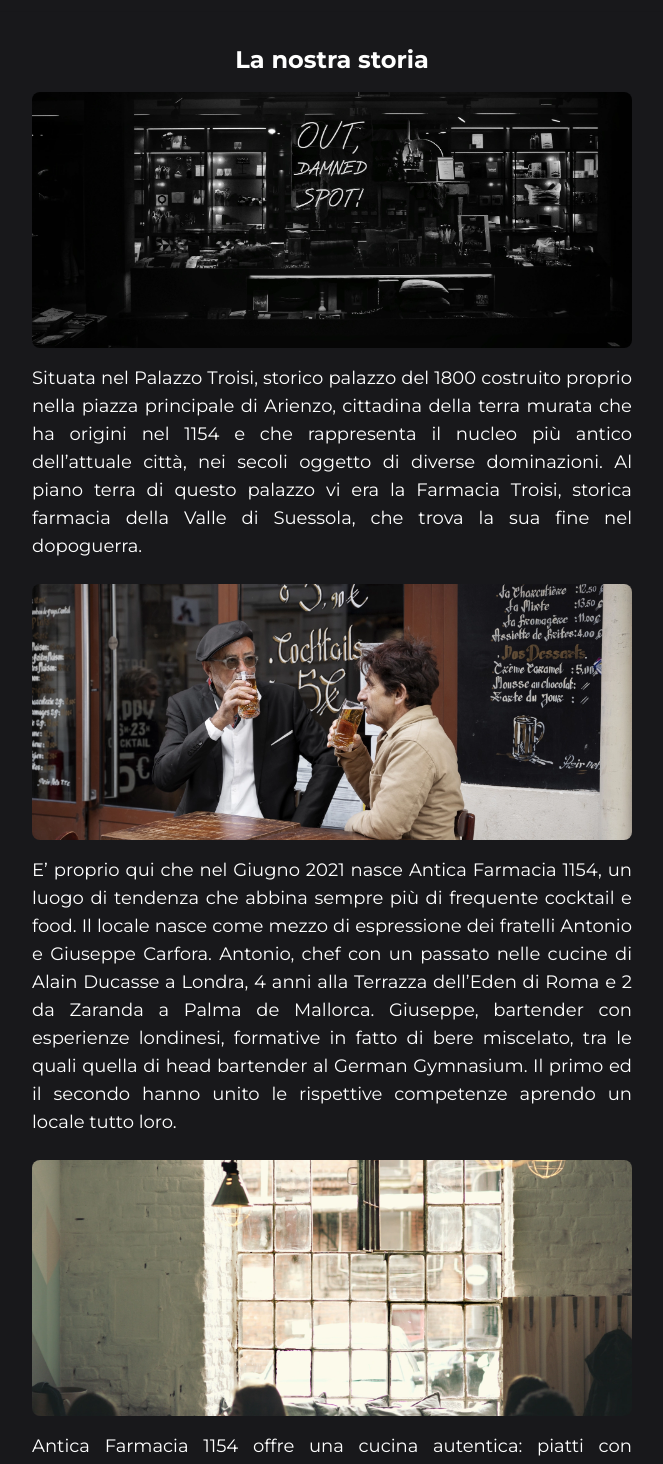
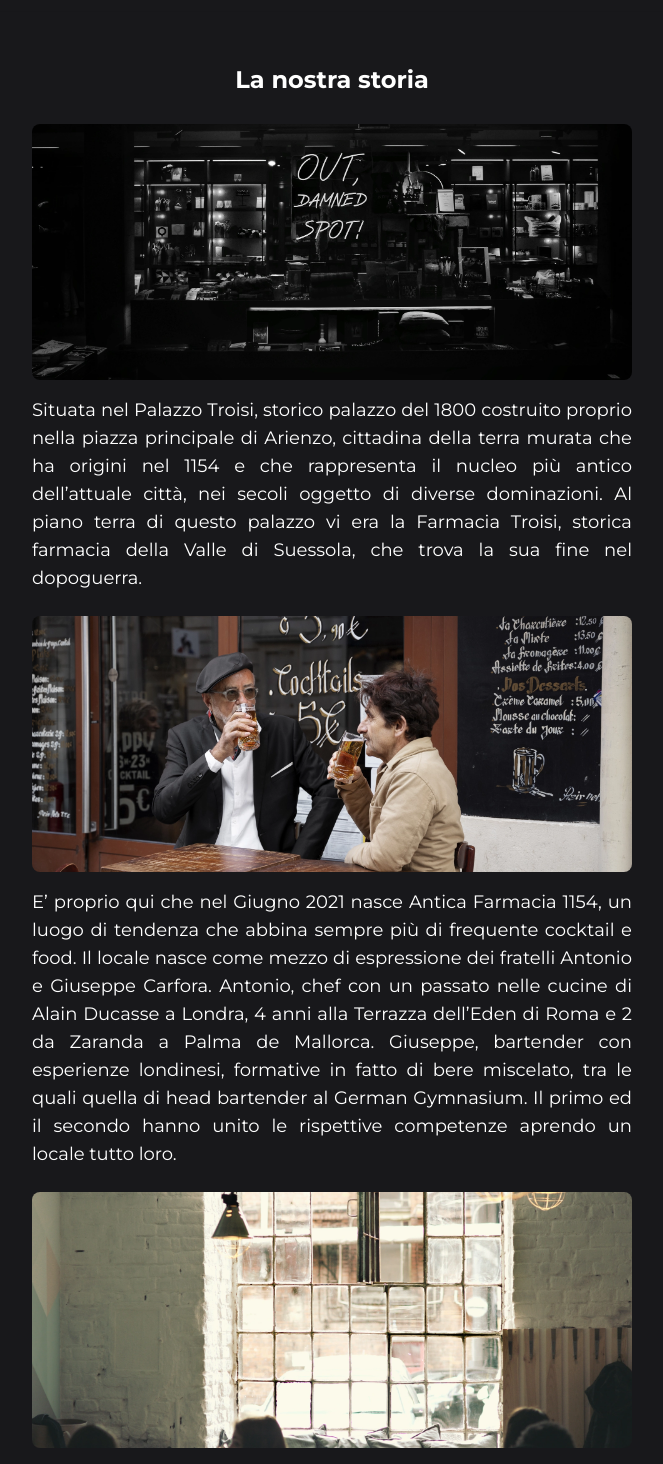
Before and after one commit to Pasqualecannavacciuolo/restaurant-template-1, a React (Vite) app: page /storia in a window 1280 px wide. Shown: the part 44-1508 px from the top of the page, without its empty margins (308-971 px from the left). Built offline with nearby package versions, Linux system fonts and the light colour scheme.

Commit message:
Aggiunta animazione pagina storia

```diff
--- a/src/Storia.tsx
+++ b/src/Storia.tsx
@@ -2,6 +2,7 @@ import { Helmet } from "react-helmet";
 import top_image from "./assets/storia/1.webp";
 import center_image from "./assets/storia/2.webp";
 import bottom_image from "./assets/storia/3.webp";
+import { motion } from "framer-motion";
 
 const Storia = () => {
   return (
@@ -28,47 +29,85 @@ const Storia = () => {
         <meta property="og:type" content="website" />
         <meta property="og:site_name" content="Antica Farmacia 1154" />
       </Helmet>
-      <main className="p-8 rounded-lg shadow-md w-full max-w-4xl">
+      <motion.main
+        initial={{ opacity: 0 }}
+        animate={{ opacity: 1 }}
+        transition={{ delay: 0.2, duration: 0.5 }}
+        className="p-8 rounded-lg shadow-md w-full max-w-4xl"
+      >
         <section>
+          <motion.div
+            initial={{ opacity: 0 }}
+            animate={{ opacity: 1 }}
+            transition={{ delay: 0.2, duration: 0.5 }}
+            className="text-white text-center text-3xl mb-7 mt-5 page-title subpixel-antialiased"
+          >
             <h1 className="text-2xl font-bold mb-4 text-center text-white page-title">
               La nostra storia
             </h1>
-
+          </motion.div>
           <div className="mb-6 text-center">
+            <motion.div
+              initial={{ opacity: 0, x: 500, y: 0 }}
+              animate={{ opacity: 1, x: 0, y: 0 }}
+              transition={{ delay: 0.6, duration: 0.6 }}
+              className="w-16 h-16 lg:w-full lg:h-full flex items-center justify-center"
+            >
               <img
                 src={top_image}
                 alt="Palazzo Troisi"
                 className="w-full h-64 object-cover rounded-lg mb-4 mx-auto"
                 style={{ maxWidth: "600px" }}
               />
+            </motion.div>
+            <motion.div
+              initial={{ opacity: 0, x: -500, y: 0 }}
+              animate={{ opacity: 1, x: 0, y: 0 }}
+              transition={{ delay: 0.6, duration: 0.6 }}
+              className="w-16 h-16 lg:w-full lg:h-full flex items-center justify-center"
+            >
               <p
                 className="text-white text-lg mx-auto about-description text-justify"
                 style={{ maxWidth: "600px" }}
               >
                 Situata nel Palazzo Troisi, storico palazzo del 1800 costruito
-              proprio nella piazza principale di Arienzo, cittadina della terra
-              murata che ha origini nel 1154 e che rappresenta il nucleo più
-              antico dell’attuale città, nei secoli oggetto di diverse
+                proprio nella piazza principale di Arienzo, cittadina della
+                terra murata che ha origini nel 1154 e che rappresenta il nucleo
+                più antico dell’attuale città, nei secoli oggetto di diverse
                 dominazioni. Al piano terra di questo palazzo vi era la Farmacia
-              Troisi, storica farmacia della Valle di Suessola, che trova la sua
-              fine nel dopoguerra.
+                Troisi, storica farmacia della Valle di Suessola, che trova la
+                sua fine nel dopoguerra.
               </p>
+            </motion.div>
           </div>
 
           <div className="mb-6 text-center">
+            <motion.div
+              initial={{ opacity: 0, x: 500, y: 0 }}
+              animate={{ opacity: 1, x: 0, y: 0 }}
+              transition={{ delay: 0.8, duration: 0.6 }}
+              className="w-16 h-16 lg:w-full lg:h-full flex items-center justify-center"
+            >
               <img
                 src={center_image}
                 alt="Interno del locale"
                 className="w-full h-64 object-cover rounded-lg mb-4 mx-auto"
                 style={{ maxWidth: "600px" }}
               />
+            </motion.div>
+            <motion.div
+              initial={{ opacity: 0, x: -500, y: 0 }}
+              animate={{ opacity: 1, x: 0, y: 0 }}
+              transition={{ delay: 0.8, duration: 0.6 }}
+              className="w-16 h-16 lg:w-full lg:h-full flex items-center justify-center"
+            >
               <p
                 className="text-white text-lg mx-auto about-description text-justify"
                 style={{ maxWidth: "600px" }}
               >
-              E’ proprio qui che nel Giugno 2021 nasce Antica Farmacia 1154, un
-              luogo di tendenza che abbina sempre più di frequente cocktail e
-              food. Il locale nasce come mezzo di espressione dei fratelli
+                E’ proprio qui che nel Giugno 2021 nasce Antica Farmacia 1154,
+                un luogo di tendenza che abbina sempre più di frequente cocktail
+                e food. Il locale nasce come mezzo di espressione dei fratelli
                 Antonio e Giuseppe Carfora. Antonio, chef con un passato nelle
                 cucine di Alain Ducasse a Londra, 4 anni alla Terrazza dell’Eden
                 di Roma e 2 da Zaranda a Palma de Mallorca. Giuseppe, bartender
@@ -77,32 +116,48 @@ const Storia = () => {
                 primo ed il secondo hanno unito le rispettive competenze aprendo
                 un locale tutto loro.
               </p>
+            </motion.div>
           </div>
 
           <div className="mb-6 text-center">
+            <motion.div
+              initial={{ opacity: 0, x: 500, y: 0 }}
+              animate={{ opacity: 1, x: 0, y: 0 }}
+              transition={{ delay: 1, duration: 0.6 }}
+              className="w-16 h-16 lg:w-full lg:h-full flex items-center justify-center"
+            >
               <img
                 src={bottom_image}
                 alt="Cocktail e piatti"
                 className="w-full h-64 object-cover rounded-lg mb-4 mx-auto"
                 style={{ maxWidth: "600px" }}
               />
+            </motion.div>
+            <motion.div
+              initial={{ opacity: 0, x: -500, y: 0 }}
+              animate={{ opacity: 1, x: 0, y: 0 }}
+              transition={{ delay: 1, duration: 0.6 }}
+              className="w-16 h-16 lg:w-full lg:h-full flex items-center justify-center"
+            >
               <p
                 className="text-white text-lg mx-auto about-description text-justify"
                 style={{ maxWidth: "600px" }}
               >
                 Antica Farmacia 1154 offre una cucina autentica: piatti con
-              influenze giapponesi, peruviane, spagnole e cinesi, ma soprattutto
-              dai sapori mediterranei, con ingredienti stagionali e nostrani.
-              Stessa cosa nel bere: la carta dei cocktail è ampia e offre
-              diversi distillati provenienti da tutto il mondo, miscelati con
-              attenzione e tecnica con ingredienti altrettanto nostrani e
-              stagionali. Non manca una carta dei vini ben articolata e con
-              attenzione soprattutto alla produzione regionale, poi al resto
-              dell’Italia, alla Francia e agli champagne.
+                influenze giapponesi, peruviane, spagnole e cinesi, ma
+                soprattutto dai sapori mediterranei, con ingredienti stagionali
+                e nostrani. Stessa cosa nel bere: la carta dei cocktail è ampia
+                e offre diversi distillati provenienti da tutto il mondo,
+                miscelati con attenzione e tecnica con ingredienti altrettanto
+                nostrani e stagionali. Non manca una carta dei vini ben
+                articolata e con attenzione soprattutto alla produzione
+                regionale, poi al resto dell’Italia, alla Francia e agli
+                champagne.
               </p>
+            </motion.div>
           </div>
         </section>
-      </main>
+      </motion.main>
     </div>
   );
 };
```
Lines whose indentation alone changed are shown as unchanged.
